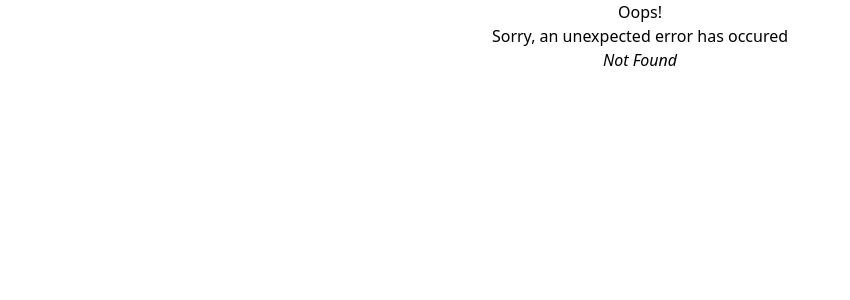
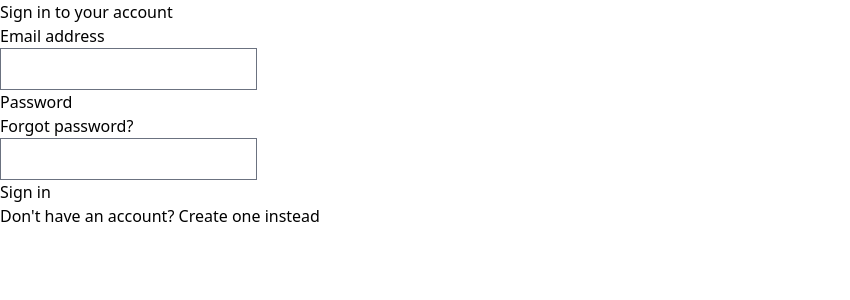
Before and after one commit to Ja-Uyoma/ticket-booking-application, a React (Vite) app: page /login in a window 1280 px wide. Before the commit this address had no page. Shown: the top 300 px of the page, without its empty margins (0-850 px from the left). Built offline with nearby package versions, Linux system fonts and the light colour scheme.

Commit message:
feat: add a login route and login route component

```diff
--- a/src/client/main.jsx
+++ b/src/client/main.jsx
@@ -6,12 +6,17 @@ import { createBrowserRouter, RouterProvider } from "react-router-dom";
 
 import Root from "./routes/root";
 import ErrorPage from "./error-page";
+import Login from "./routes/login";
 
 const router = createBrowserRouter([
   {
     path: "/",
     element: <Root />,
     errorElement: <ErrorPage />,
+  },
+  {
+    path: "login",
+    element: <Login />,
   },
 ]);
 
--- /dev/null
+++ b/src/client/routes/login.jsx
@@ -0,0 +1,61 @@
+import React from "react";
+import { Form } from "react-router-dom";
+
+export default function Login() {
+  return (
+    <div className="">
+      <div className="">
+        <h2 className="">Sign in to your account</h2>
+      </div>
+
+      <div className="">
+        <Form className="" action="#" method="POST">
+          <div>
+            <label htmlFor="email" className="">
+              Email address
+            </label>
+            <div className="">
+              <input id="email" name="email" type="email" autoComplete="email" required className="" />
+            </div>
+          </div>
+
+          <div>
+            <div className="">
+              <label htmlFor="password" className="">
+                Password
+              </label>
+              <div className="">
+                <a href="#" className="">
+                  Forgot password?
+                </a>
+              </div>
+            </div>
+            <div className="">
+              <input
+                id="password"
+                name="password"
+                type="password"
+                autoComplete="current-password"
+                required
+                className=""
+              />
+            </div>
+          </div>
+
+          <div>
+            <button type="submit" className="">
+              Sign in
+            </button>
+          </div>
+        </Form>
+
+        <p className="">
+          Don&apos;t have an account?{" "}
+          <a href="#" className="">
+            Create one instead
+          </a>
+        </p>
+      </div>
+    </div>
+  );
+}
```
